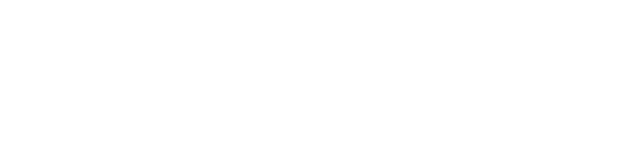
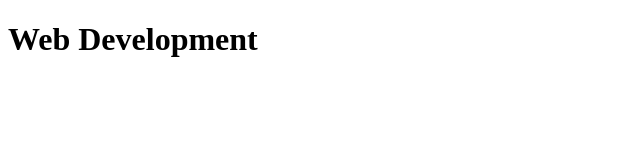
Before and after one commit to PamelaFeijo/my-super-website, a plain HTML site: page index.html in a window 1280 px wide. Shown: the whole page, without its empty margins (0-640 px from the left). Drawn offline with Linux system fonts and the light colour scheme.

Commit message:
Added h1

```diff
--- a/index.html
+++ b/index.html
@@ -2,9 +2,9 @@
 <html>
   <head>
     <meta charset="UTF-8">
-    <title>title</title>
+    <title>Wild Code School</title>
   </head>
   <body>
-
+     <h1>Web Development</h1>
   </body>
 </html>
```
